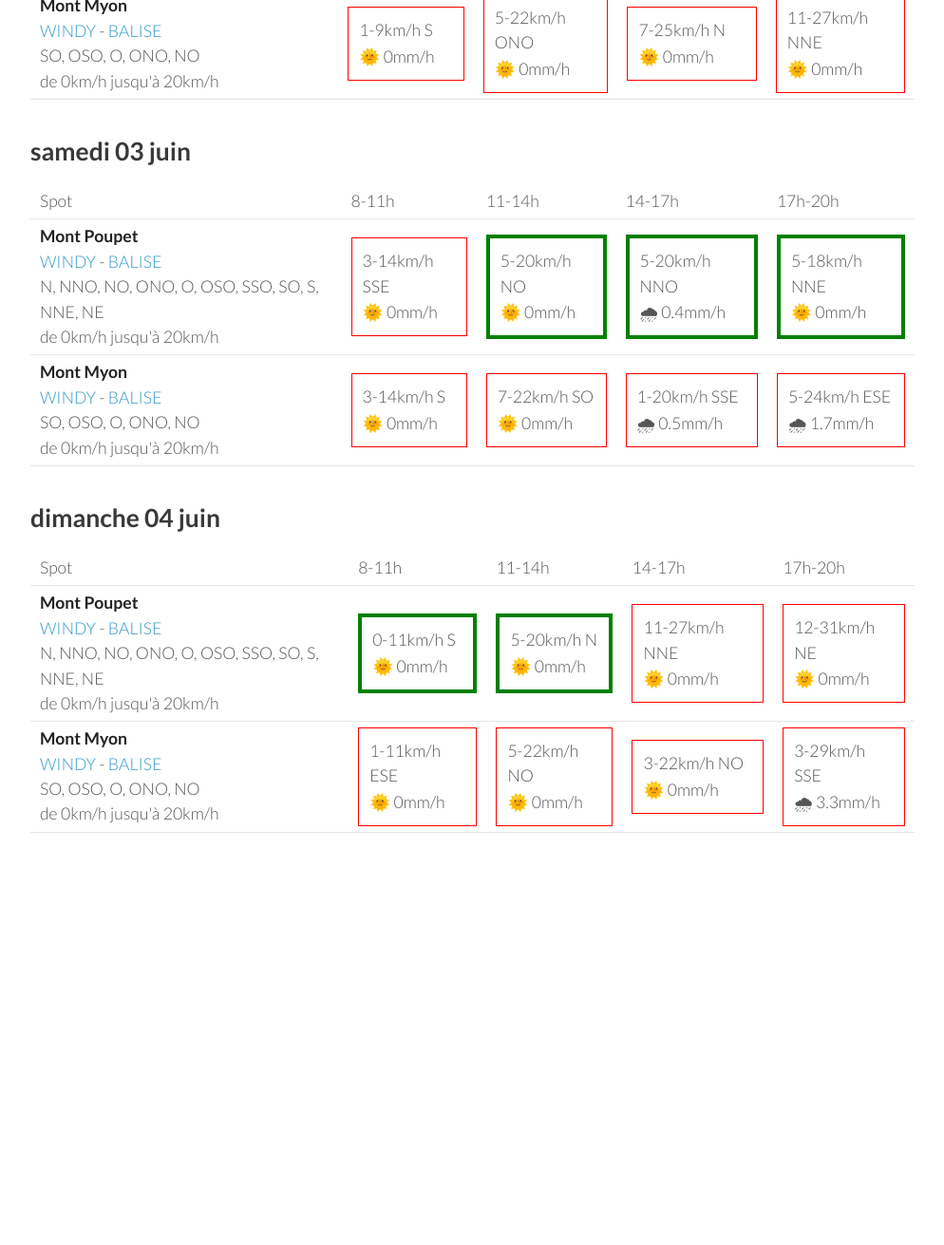
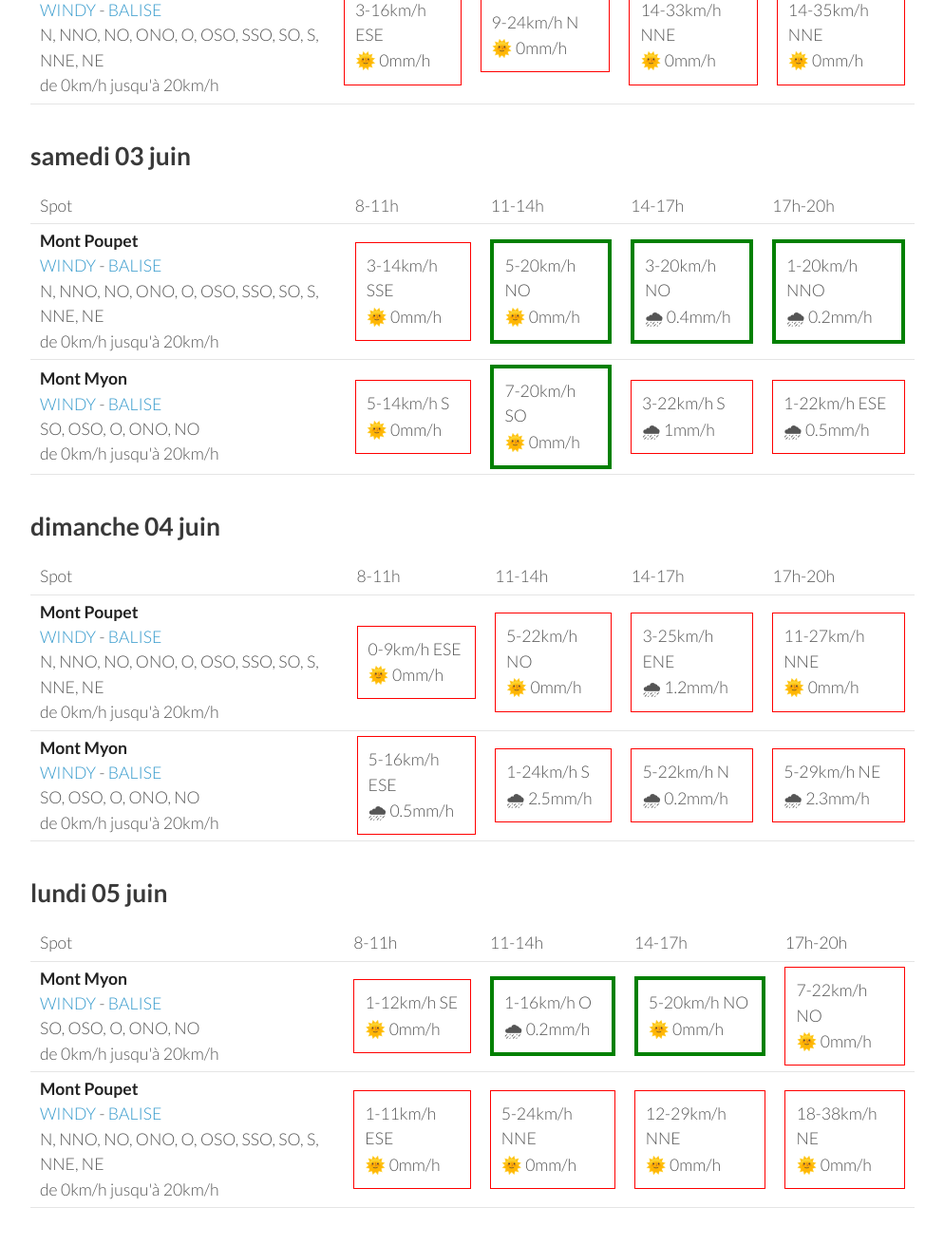
Before and after one commit to parapente-dans-le-nord/parapente-dans-le-nord.github.io, a Jekyll site: the page built from jura.markdown, in a window 1280 px wide and 1400 px high, scrolled down 1298 px. Shown: the top 1311 px of the window at 95% size, without its empty margins (26-1020 px from the left). Built offline with Jekyll 4.4.1, drawn with Linux system fonts in a browser that asks for light colours; before the commit the page ends 2303 px from its top, so only the background shows below that; some of the changed text lies outside the part shown.

Commit message:
update index.markdown

```diff
--- a/jura.markdown
+++ b/jura.markdown
@@ -94,22 +94,22 @@ page mise à jour le mercredi 31 mai 06:20
       <td>17h-20h</td>
     </tr>
 <tr>
-        <td><strong>Mont Poupet</strong><br><a href="https://windy.com/46.970/5.876?46.541,5.876,8">WINDY</a> - <span class=""><a href="http://www.balisemeteo.com/balise.php?idBalise=92">BALISE</a> </span><br> <span class="vent-favorable">N, NNO, NO, ONO, O, OSO, SSO, SO, S, NNE, NE</span><br><span class="force-vent">de 0km/h jusqu'à 20km/h</span> </td>
+        <td><strong>Mont Myon</strong><br><a href="https://windy.com/46.331/5.397?45.898,5.394,8,m:eWoagj8">WINDY</a> - <span class=""><a href="http://www.balisemeteo.com/balise.php?idBalise=70">BALISE</a> </span><br> <span class="vent-favorable">SO, OSO, O, ONO, NO</span><br><span class="force-vent">de 0km/h jusqu'à 20km/h</span> </td>
 
-            <td><div class="not-flyable"><p>5-18km/h ESE</p><p>🌞 0mm/h</p></div></td>
-            <td><div class="not-flyable"><p>9-24km/h N</p><p>🌞 0mm/h</p></div></td>
-            <td><div class="not-flyable"><p>14-33km/h NNE</p><p>🌞 0mm/h</p></div></td>
-            <td><div class="not-flyable"><p>14-35km/h NNE</p><p>🌞 0mm/h</p></div></td>
+            <td><div class="not-flyable"><p>3-11km/h SSO</p><p>🌞 0mm/h</p></div></td>
+            <td><div class="flyable"><p>5-18km/h ONO</p><p>🌞 0mm/h</p></div></td>
+            <td><div class="not-flyable"><p>7-25km/h N</p><p>🌞 0mm/h</p></div></td>
+            <td><div class="not-flyable"><p>11-27km/h NNE</p><p>🌞 0mm/h</p></div></td>
 
 
     </tr>
 <tr>
-        <td><strong>Mont Myon</strong><br><a href="https://windy.com/46.331/5.397?45.898,5.394,8,m:eWoagj8">WINDY</a> - <span class=""><a href="http://www.balisemeteo.com/balise.php?idBalise=70">BALISE</a> </span><br> <span class="vent-favorable">SO, OSO, O, ONO, NO</span><br><span class="force-vent">de 0km/h jusqu'à 20km/h</span> </td>
+        <td><strong>Mont Poupet</strong><br><a href="https://windy.com/46.970/5.876?46.541,5.876,8">WINDY</a> - <span class=""><a href="http://www.balisemeteo.com/balise.php?idBalise=92">BALISE</a> </span><br> <span class="vent-favorable">N, NNO, NO, ONO, O, OSO, SSO, SO, S, NNE, NE</span><br><span class="force-vent">de 0km/h jusqu'à 20km/h</span> </td>
 
-            <td><div class="not-flyable"><p>1-9km/h S</p><p>🌞 0mm/h</p></div></td>
-            <td><div class="not-flyable"><p>5-22km/h ONO</p><p>🌞 0mm/h</p></div></td>
-            <td><div class="not-flyable"><p>7-25km/h N</p><p>🌞 0mm/h</p></div></td>
-            <td><div class="not-flyable"><p>11-27km/h NNE</p><p>🌞 0mm/h</p></div></td>
+            <td><div class="not-flyable"><p>3-16km/h ESE</p><p>🌞 0mm/h</p></div></td>
+            <td><div class="not-flyable"><p>9-24km/h N</p><p>🌞 0mm/h</p></div></td>
+            <td><div class="not-flyable"><p>14-33km/h NNE</p><p>🌞 0mm/h</p></div></td>
+            <td><div class="not-flyable"><p>14-35km/h NNE</p><p>🌞 0mm/h</p></div></td>
 
 
     </tr>
@@ -134,18 +134,18 @@ page mise à jour le mercredi 31 mai 06:20
 
             <td><div class="not-flyable"><p>3-14km/h SSE</p><p>🌞 0mm/h</p></div></td>
             <td><div class="flyable"><p>5-20km/h NO</p><p>🌞 0mm/h</p></div></td>
-            <td><div class="flyable"><p>5-20km/h NNO</p><p>🌧 0.4mm/h</p></div></td>
-            <td><div class="flyable"><p>5-18km/h NNE</p><p>🌞 0mm/h</p></div></td>
+            <td><div class="flyable"><p>3-20km/h NO</p><p>🌧 0.4mm/h</p></div></td>
+            <td><div class="flyable"><p>1-20km/h NNO</p><p>🌧 0.2mm/h</p></div></td>
 
 
     </tr>
 <tr>
         <td><strong>Mont Myon</strong><br><a href="https://windy.com/46.331/5.397?45.898,5.394,8,m:eWoagj8">WINDY</a> - <span class=""><a href="http://www.balisemeteo.com/balise.php?idBalise=70">BALISE</a> </span><br> <span class="vent-favorable">SO, OSO, O, ONO, NO</span><br><span class="force-vent">de 0km/h jusqu'à 20km/h</span> </td>
 
-            <td><div class="not-flyable"><p>3-14km/h S</p><p>🌞 0mm/h</p></div></td>
-            <td><div class="not-flyable"><p>7-22km/h SO</p><p>🌞 0mm/h</p></div></td>
-            <td><div class="not-flyable"><p>1-20km/h SSE</p><p>🌧 0.5mm/h</p></div></td>
-            <td><div class="not-flyable"><p>5-24km/h ESE</p><p>🌧 1.7mm/h</p></div></td>
+            <td><div class="not-flyable"><p>5-14km/h S</p><p>🌞 0mm/h</p></div></td>
+            <td><div class="flyable"><p>7-20km/h SO</p><p>🌞 0mm/h</p></div></td>
+            <td><div class="not-flyable"><p>3-22km/h S</p><p>🌧 1mm/h</p></div></td>
+            <td><div class="not-flyable"><p>1-22km/h ESE</p><p>🌧 0.5mm/h</p></div></td>
 
 
     </tr>
@@ -168,20 +168,20 @@ page mise à jour le mercredi 31 mai 06:20
 <tr>
         <td><strong>Mont Poupet</strong><br><a href="https://windy.com/46.970/5.876?46.541,5.876,8">WINDY</a> - <span class=""><a href="http://www.balisemeteo.com/balise.php?idBalise=92">BALISE</a> </span><br> <span class="vent-favorable">N, NNO, NO, ONO, O, OSO, SSO, SO, S, NNE, NE</span><br><span class="force-vent">de 0km/h jusqu'à 20km/h</span> </td>
 
-            <td><div class="flyable"><p>0-11km/h S</p><p>🌞 0mm/h</p></div></td>
-            <td><div class="flyable"><p>5-20km/h N</p><p>🌞 0mm/h</p></div></td>
+            <td><div class="not-flyable"><p>0-9km/h ESE</p><p>🌞 0mm/h</p></div></td>
+            <td><div class="not-flyable"><p>5-22km/h NO</p><p>🌞 0mm/h</p></div></td>
+            <td><div class="not-flyable"><p>3-25km/h ENE</p><p>🌧 1.2mm/h</p></div></td>
             <td><div class="not-flyable"><p>11-27km/h NNE</p><p>🌞 0mm/h</p></div></td>
-            <td><div class="not-flyable"><p>12-31km/h NE</p><p>🌞 0mm/h</p></div></td>
 
 
     </tr>
 <tr>
         <td><strong>Mont Myon</strong><br><a href="https://windy.com/46.331/5.397?45.898,5.394,8,m:eWoagj8">WINDY</a> - <span class=""><a href="http://www.balisemeteo.com/balise.php?idBalise=70">BALISE</a> </span><br> <span class="vent-favorable">SO, OSO, O, ONO, NO</span><br><span class="force-vent">de 0km/h jusqu'à 20km/h</span> </td>
 
-            <td><div class="not-flyable"><p>1-11km/h ESE</p><p>🌞 0mm/h</p></div></td>
-            <td><div class="not-flyable"><p>5-22km/h NO</p><p>🌞 0mm/h</p></div></td>
-            <td><div class="not-flyable"><p>3-22km/h NO</p><p>🌞 0mm/h</p></div></td>
-            <td><div class="not-flyable"><p>3-29km/h SSE</p><p>🌧 3.3mm/h</p></div></td>
+            <td><div class="not-flyable"><p>5-16km/h ESE</p><p>🌧 0.5mm/h</p></div></td>
+            <td><div class="not-flyable"><p>1-24km/h S</p><p>🌧 2.5mm/h</p></div></td>
+            <td><div class="not-flyable"><p>5-22km/h N</p><p>🌧 0.2mm/h</p></div></td>
+            <td><div class="not-flyable"><p>5-29km/h NE</p><p>🌧 2.3mm/h</p></div></td>
 
 
     </tr>
@@ -189,3 +189,39 @@ page mise à jour le mercredi 31 mai 06:20
 </tbody>
 </table>
 {:/}
+## lundi 05 juin
+
+{::nomarkdown}
+<table>
+  <tbody>
+    <tr>
+      <td>Spot</td>
+      <td>8-11h</td>
+      <td>11-14h</td>
+      <td>14-17h</td>
+      <td>17h-20h</td>
+    </tr>
+<tr>
+        <td><strong>Mont Myon</strong><br><a href="https://windy.com/46.331/5.397?45.898,5.394,8,m:eWoagj8">WINDY</a> - <span class=""><a href="http://www.balisemeteo.com/balise.php?idBalise=70">BALISE</a> </span><br> <span class="vent-favorable">SO, OSO, O, ONO, NO</span><br><span class="force-vent">de 0km/h jusqu'à 20km/h</span> </td>
+
+            <td><div class="not-flyable"><p>1-12km/h SE</p><p>🌞 0mm/h</p></div></td>
+            <td><div class="flyable"><p>1-16km/h O</p><p>🌧 0.2mm/h</p></div></td>
+            <td><div class="flyable"><p>5-20km/h NO</p><p>🌞 0mm/h</p></div></td>
+            <td><div class="not-flyable"><p>7-22km/h NO</p><p>🌞 0mm/h</p></div></td>
+
+
+    </tr>
+<tr>
+        <td><strong>Mont Poupet</strong><br><a href="https://windy.com/46.970/5.876?46.541,5.876,8">WINDY</a> - <span class=""><a href="http://www.balisemeteo.com/balise.php?idBalise=92">BALISE</a> </span><br> <span class="vent-favorable">N, NNO, NO, ONO, O, OSO, SSO, SO, S, NNE, NE</span><br><span class="force-vent">de 0km/h jusqu'à 20km/h</span> </td>
+
+            <td><div class="not-flyable"><p>1-11km/h ESE</p><p>🌞 0mm/h</p></div></td>
+            <td><div class="not-flyable"><p>5-24km/h NNE</p><p>🌞 0mm/h</p></div></td>
+            <td><div class="not-flyable"><p>12-29km/h NNE</p><p>🌞 0mm/h</p></div></td>
+            <td><div class="not-flyable"><p>18-38km/h NE</p><p>🌞 0mm/h</p></div></td>
+
+
+    </tr>
+
+</tbody>
+</table>
+{:/}
```
Also changed, not shown: other parts of jura.markdown (+1 -1 lines).
